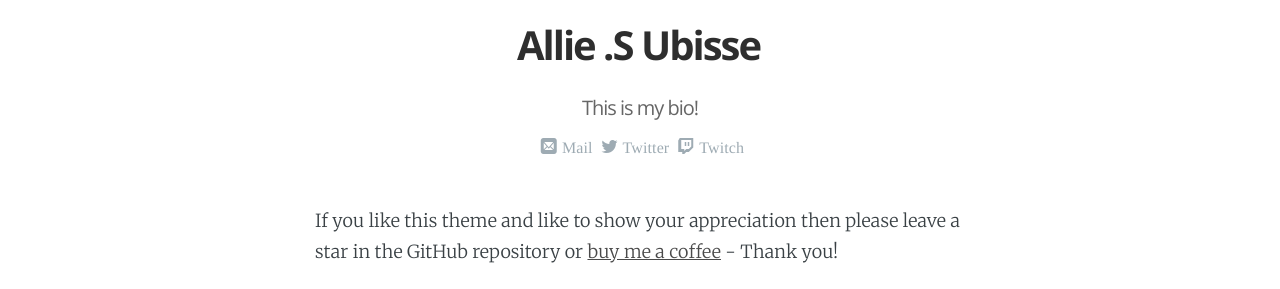
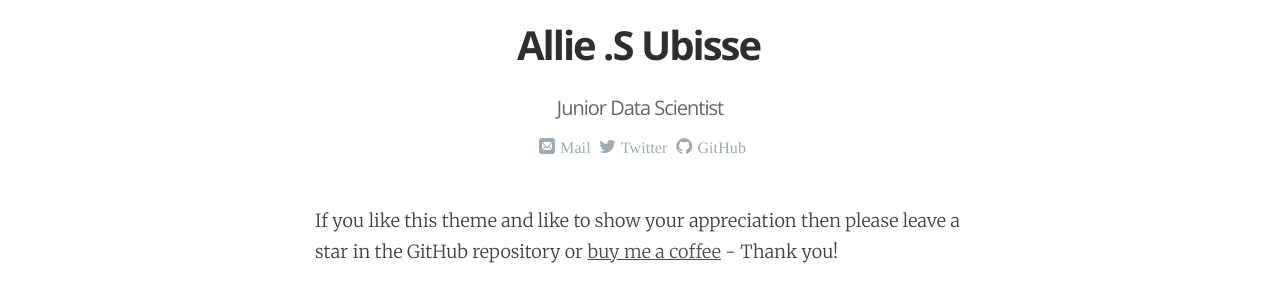
Before and after one commit to AllieUbisse/allieubisse.github.io, a Jekyll site: the page built from _pages/about.md, in a window 1280 px wide. Shown: the part 374-663 px from the top of the page. Built offline with Jekyll 4.4.1, drawn with Linux system fonts in a browser that asks for light colours; some web fonts are replaced.

Commit message:
add social details

```diff
--- a/_data/authors.yml
+++ b/_data/authors.yml
@@ -28,17 +28,18 @@ jdecent:
   name:         "Allie .S Ubisse"
   cover:        /assets/mountain-alternative-cover.jpg
   picture:      /assets/allie-ubisse-troinux.png
-  bio:          This is my bio!
+  bio:          Junior Data Scientist
   location:     South Africa
-  email:        "-"
-  twitter:      "-"
-  twitch:       "-"
+  email:        AllieSilverUbisse@gmail.com
+  twitter:      troinux
+  github:       AllieUbisse
+  twitch:
 jwillmer:
   initial:      AUbisse
   name:         "Allie .S Ubisse"
   picture:      /assets/jwillmer.jpg
   bio:          All about technology
-  location:     Germany
+  location:     South Africa
   website:      "https://allieubisse.github.io/allieubisse.github.io/cv"
   twitter:      troinux
   github:       AllieUbisse
```
